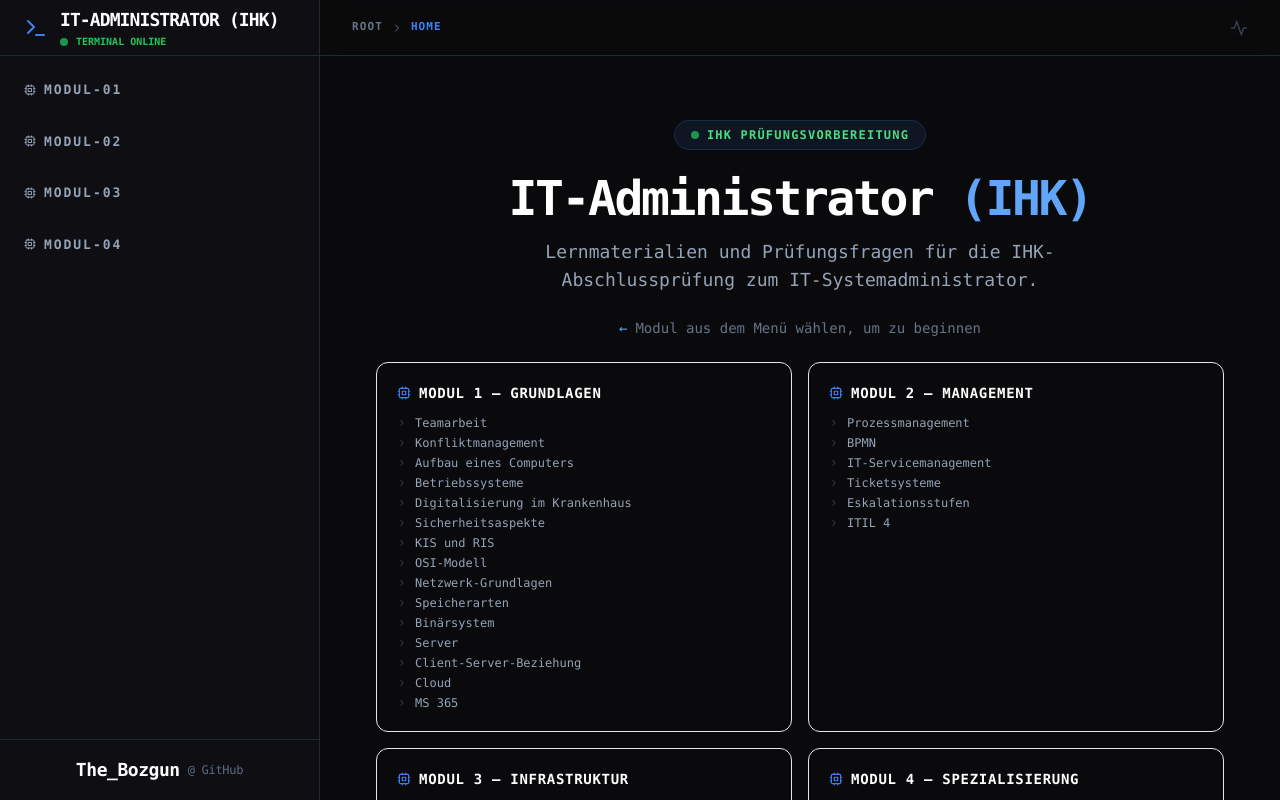
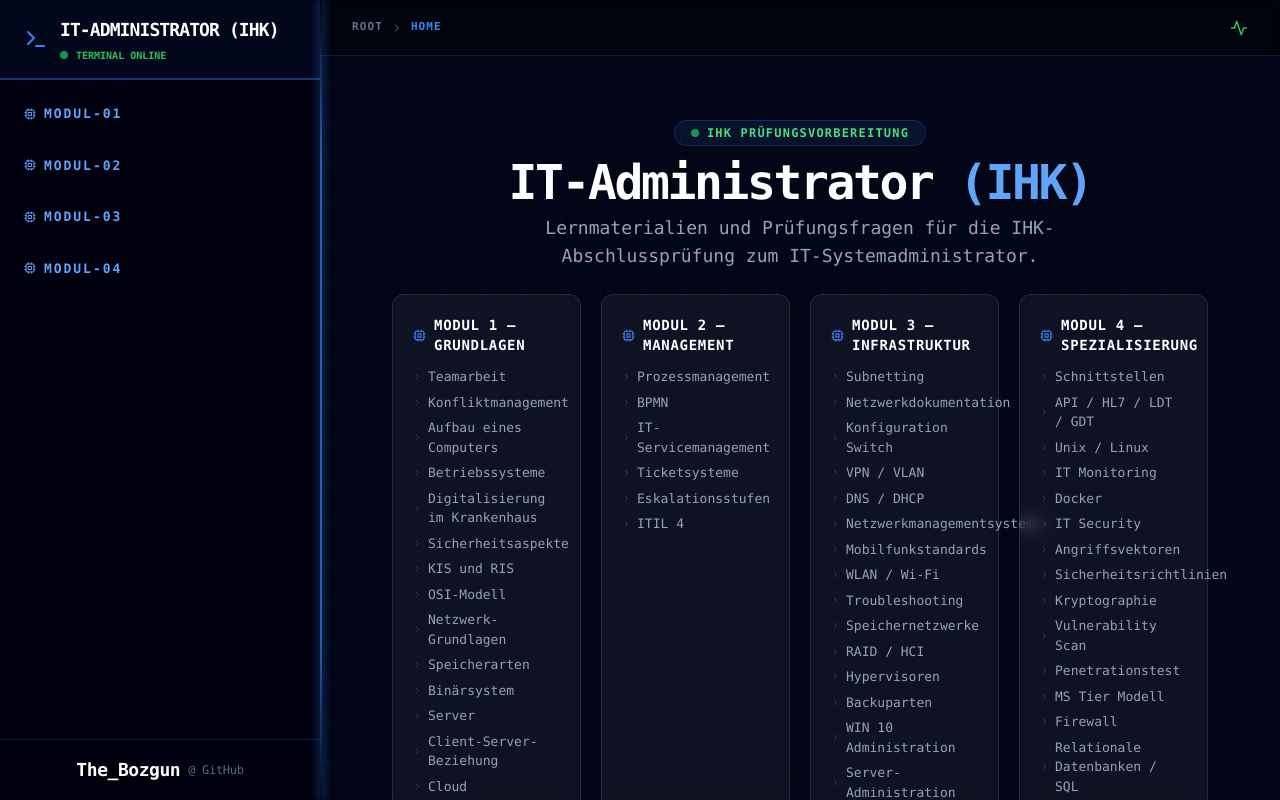
Before and after one commit to BozgunBer-2506/IHK_IT_Administrator, a React (Vite) app: page / in a window 1280 px wide. Built offline with nearby package versions, Linux system fonts and the light colour scheme.

Commit message:
feat: homepage 4-col grid, sidebar glow border, header spacing

```diff
--- a/src/App.jsx
+++ b/src/App.jsx
@@ -5,55 +5,38 @@ import { getGuides } from './data';
 import { Terminal, Cpu, ChevronRight, Hash, Activity, Menu, ArrowUp } from 'lucide-react';
 
 const MODULE_INFO = {
-  'Modul-01': {
-    title: 'Modul 1 – Grundlagen',
-    topics: ['Teamarbeit', 'Konfliktmanagement', 'Aufbau eines Computers', 'Betriebssysteme', 'Digitalisierung im Krankenhaus', 'Sicherheitsaspekte', 'KIS und RIS', 'OSI-Modell', 'Netzwerk-Grundlagen', 'Speicherarten', 'Binärsystem', 'Server', 'Client-Server-Beziehung', 'Cloud', 'MS 365'],
-  },
-  'Modul-02': {
-    title: 'Modul 2 – Management',
-    topics: ['Prozessmanagement', 'BPMN', 'IT-Servicemanagement', 'Ticketsysteme', 'Eskalationsstufen', 'ITIL 4'],
-  },
-  'Modul-03': {
-    title: 'Modul 3 – Infrastruktur',
-    topics: ['Subnetting', 'Netzwerkdokumentation', 'Konfiguration Switch', 'VPN / VLAN', 'DNS / DHCP', 'Netzwerkmanagementsysteme', 'Mobilfunkstandards', 'WLAN / Wi-Fi', 'Troubleshooting', 'Speichernetzwerke', 'RAID / HCI', 'Hypervisoren', 'Backuparten', 'WIN 10 Administration', 'Server-Administration', 'Active Directory', 'Domäne / GPO', 'CMD / Powershell', 'MS Azure'],
-  },
-  'Modul-04': {
-    title: 'Modul 4 – Spezialisierung',
-    topics: ['Schnittstellen', 'API / HL7 / LDT / GDT', 'Unix / Linux', 'IT Monitoring', 'Docker', 'IT Security', 'Angriffsvektoren', 'Sicherheitsrichtlinien', 'Kryptographie', 'Vulnerability Scan', 'Penetrationstest', 'MS Tier Modell', 'Firewall', 'Relationale Datenbanken / SQL', 'Lizenzmanagement'],
-  },
+  'Modul-01': { title: 'Modul 1 – Grundlagen', topics: ['Teamarbeit', 'Konfliktmanagement', 'Aufbau eines Computers', 'Betriebssysteme', 'Digitalisierung im Krankenhaus', 'Sicherheitsaspekte', 'KIS und RIS', 'OSI-Modell', 'Netzwerk-Grundlagen', 'Speicherarten', 'Binärsystem', 'Server', 'Client-Server-Beziehung', 'Cloud', 'MS 365'] },
+  'Modul-02': { title: 'Modul 2 – Management', topics: ['Prozessmanagement', 'BPMN', 'IT-Servicemanagement', 'Ticketsysteme', 'Eskalationsstufen', 'ITIL 4'] },
+  'Modul-03': { title: 'Modul 3 – Infrastruktur', topics: ['Subnetting', 'Netzwerkdokumentation', 'Konfiguration Switch', 'VPN / VLAN', 'DNS / DHCP', 'Netzwerkmanagementsysteme', 'Mobilfunkstandards', 'WLAN / Wi-Fi', 'Troubleshooting', 'Speichernetzwerke', 'RAID / HCI', 'Hypervisoren', 'Backuparten', 'WIN 10 Administration', 'Server-Administration', 'Active Directory', 'Domäne / GPO', 'CMD / Powershell', 'MS Azure'] },
+  'Modul-04': { title: 'Modul 4 – Spezialisierung', topics: ['Schnittstellen', 'API / HL7 / LDT / GDT', 'Unix / Linux', 'IT Monitoring', 'Docker', 'IT Security', 'Angriffsvektoren', 'Sicherheitsrichtlinien', 'Kryptographie', 'Vulnerability Scan', 'Penetrationstest', 'MS Tier Modell', 'Firewall', 'Relationale Datenbanken / SQL', 'Lizenzmanagement'] },
 };
 
 function HomePage() {
   return (
-    <div className="max-w-4xl mx-auto px-4 py-6">
+    <div className="px-8 py-6 relative z-10">
       <div className="mb-6 text-center">
-        <div className="inline-flex items-center gap-2 bg-blue-500/10 border border-blue-500/20 rounded-full px-4 py-1.5 mb-6">
+        <div className="inline-flex items-center gap-2 bg-blue-500/10 border border-blue-500/20 rounded-full px-4 py-1 mb-3">
           <span className="w-2 h-2 bg-green-500 rounded-full animate-pulse"></span>
           <span className="text-xs text-green-400 font-bold uppercase tracking-widest">IHK Prüfungsvorbereitung</span>
         </div>
-        <h1 className="text-4xl md:text-5xl font-black text-white tracking-tighter mb-4">
+        <h1 className="text-4xl md:text-5xl font-black text-white tracking-tighter mb-2">
           IT-Administrator <span className="text-blue-400">(IHK)</span>
         </h1>
-        <p className="text-slate-400 text-base md:text-lg max-w-xl mx-auto leading-relaxed">
+        <p className="text-slate-400 text-base md:text-lg max-w-xl mx-auto leading-relaxed mb-4">
           Lernmaterialien und Prüfungsfragen für die IHK-Abschlussprüfung zum IT-Systemadministrator.
         </p>
-        <div className="mt-6 flex items-center justify-center gap-2 text-slate-500 text-sm">
-          <span className="text-blue-400">←</span>
-          <span>Modul aus dem Menü wählen, um zu beginnen</span>
-        </div>
       </div>
-
-      <div className="grid grid-cols-1 md:grid-cols-2 gap-4">
+      <div className="grid grid-cols-1 sm:grid-cols-2 lg:grid-cols-4 gap-5">
         {Object.entries(MODULE_INFO).map(([key, mod]) => (
-          <div key={key} className="bg-white/3 border border-white/8 rounded-xl p-5 hover:border-blue-500/30 transition-all">
+          <div key={key} className="bg-white/5 border border-white/10 rounded-xl p-5 backdrop-blur hover:border-blue-500/40 transition-all hover:shadow-lg">
             <div className="flex items-center gap-2 mb-3">
-              <Cpu size={14} className="text-blue-500 shrink-0" />
+              <Cpu size={13} className="text-blue-500 shrink-0" />
               <h2 className="text-white font-bold text-sm uppercase tracking-wider">{mod.title}</h2>
             </div>
-            <ul className="space-y-1">
+            <ul className="space-y-1.5">
               {mod.topics.map((topic) => (
-                <li key={topic} className="flex items-center gap-2 text-slate-400 text-xs">
-                  <ChevronRight size={10} className="text-slate-600 shrink-0" />
+                <li key={topic} className="flex items-center gap-1.5 text-slate-400 text-[13px]">
+                  <ChevronRight size={9} className="text-slate-600 shrink-0" />
                   {topic}
                 </li>
               ))}
@@ -61,15 +44,6 @@ function HomePage() {
           </div>
         ))}
       </div>
-
-      <footer className="mt-12 pt-8 border-t border-slate-800 text-[11px] text-slate-500 pb-4 leading-relaxed space-y-2 text-center">
-        <p className="italic">
-          * In der echten IHK-Prüfung werden <span className="text-slate-400 font-bold">40 Fragen</span> in <span className="text-slate-400 font-bold">20 Minuten</span> gestellt.
-        </p>
-        <p className="italic">
-          Die Prüfungsfragen und -antworten stammen von <span className="text-blue-400/80">Hypercampus</span>; alle Urheberrechte liegen bei Hypercampus. Dieses Wiki dient rein privaten Lernzwecken.
-        </p>
-      </footer>
     </div>
   );
 }
@@ -81,10 +55,7 @@ export default function App() {
   const [showScrollTop, setShowScrollTop] = useState(false);
   const scrollRef = useRef(null);
 
-  useEffect(() => {
-    const data = getGuides();
-    setGuides(data);
-  }, []);
+  useEffect(() => setGuides(getGuides()), []);
 
   useEffect(() => {
     const el = scrollRef.current;
@@ -95,7 +66,6 @@ export default function App() {
   }, []);
 
   const scrollToTop = () => scrollRef.current?.scrollTo({ top: 0, behavior: 'smooth' });
-
   const handleSelect = (guide) => {
     setSelected(guide);
     setSidebarOpen(false);
@@ -103,112 +73,79 @@ export default function App() {
   };
 
   return (
-    <div className="flex h-screen bg-brand-dark overflow-hidden font-mono">
+    <div className="flex h-screen bg-[#020617] font-mono overflow-hidden text-white">
+      <div className="absolute inset-0 opacity-[0.04] pointer-events-none"
+        style={{ backgroundImage: `linear-gradient(to right, #3b82f6 1px, transparent 1px), linear-gradient(to bottom, #3b82f6 1px, transparent 1px)`, backgroundSize: '40px 40px' }}
+      />
 
-      {/* MOBILE OVERLAY */}
-      {sidebarOpen && (
-        <div
-          className="fixed inset-0 bg-black/60 z-20 md:hidden"
-          onClick={() => setSidebarOpen(false)}
-        />
-      )}
+      <div className="fixed left-[320px] top-0 h-full w-[2px] hidden md:block z-20"
+        style={{ background: 'linear-gradient(to bottom, transparent, rgba(59,130,246,0.7) 20%, rgba(59,130,246,0.7) 80%, transparent)', boxShadow: '0 0 10px 2px rgba(59,130,246,0.35)' }}
+      />
 
-      {/* SIDEBAR */}
-      <aside className={`
-        fixed md:relative z-30 md:z-auto
-        w-72 md:w-80 h-full
-        bg-[#0f0f13] border-r border-brand-border flex flex-col
-        transition-transform duration-300
-        ${sidebarOpen ? 'translate-x-0' : '-translate-x-full md:translate-x-0'}
-      `}>
-        <div className="h-14 px-6 border-b border-brand-border flex items-center gap-3 cursor-pointer shrink-0" onClick={() => { setSelected(null); setSidebarOpen(false); }}>
+      <aside className={`fixed md:relative z-30 md:z-auto w-72 md:w-80 h-full bg-[#00000f] flex flex-col transition-transform duration-300 ${sidebarOpen ? 'translate-x-0' : '-translate-x-full md:translate-x-0'}`}>
+        <div className="h-20 px-6 border-b-2 border-blue-500/40 flex items-center gap-3 cursor-pointer shrink-0 hover:bg-blue-500/5 transition-all"
+          onClick={() => { setSelected(null); setSidebarOpen(false); }}>
           <Terminal className="text-blue-500 shrink-0" size={24} />
           <div className="min-w-0">
             <h1 className="text-white font-bold tracking-tighter text-lg uppercase truncate">IT-Administrator (IHK)</h1>
-            <div className="flex items-center gap-2">
+            <div className="flex items-center gap-2 mt-1">
               <span className="w-2 h-2 bg-green-500 rounded-full animate-pulse shrink-0"></span>
               <span className="text-[10px] text-green-500 uppercase font-bold">Terminal Online</span>
             </div>
           </div>
         </div>
-
         <nav className="flex-1 overflow-y-auto p-4 custom-scrollbar space-y-4">
-          {["Modul-01", "Modul-02", "Modul-03", "Modul-04"].map((modName) => (
+          {["Modul-01","Modul-02","Modul-03","Modul-04"].map(modName => (
             <div key={modName} className="space-y-1">
-              <div className="flex items-center gap-2 px-2 py-2 text-slate-400 text-[13px] uppercase tracking-[0.15em] font-black">
+              <div className="flex items-center gap-2 px-2 py-2 text-blue-400 text-[13px] uppercase tracking-[0.15em] font-black">
                 <Cpu size={12} /> {modName}
               </div>
-              {guides.filter(g => g.folder.includes(modName)).map(guide => (
-                <button
-                  key={guide.id}
-                  onClick={() => handleSelect(guide)}
-                  className={`w-full group flex items-center gap-3 p-2.5 rounded-md transition-all border ${
-                    selected?.id === guide.id
-                    ? 'bg-blue-600/10 border-blue-500/50 text-blue-400'
-                    : 'border-transparent hover:bg-white/5 text-slate-400 hover:text-white'
-                  }`}
-                >
-                  <Hash size={14} className={selected?.id === guide.id ? "text-blue-500" : "text-slate-600"} />
-                  <span className="text-[13px] truncate">{guide.title.replace(/^\d+\./, '')}</span>
+              {guides.filter(g => g.folder.includes(modName)).map(g => (
+                <button key={g.id} onClick={() => handleSelect(g)}
+                  className={`w-full group flex items-center gap-3 p-2.5 rounded-md transition-all border-l-2 ${
+                    selected?.id === g.id
+                      ? 'border-l-blue-400 bg-blue-600/10 text-blue-400'
+                      : 'border-l-transparent hover:border-l-blue-500/50 hover:bg-blue-500/10 text-slate-300 hover:text-white'
+                  }`}>
+                  <Hash size={14} className={selected?.id === g.id ? "text-blue-500" : "text-slate-600"} />
+                  <span className="text-[13px] truncate">{g.title.replace(/^\d+\./,'')}</span>
                 </button>
               ))}
             </div>
           ))}
         </nav>
-
-        <div className="p-4 border-t border-brand-border flex justify-center">
-          <a
-            href="https://github.com/BozgunBer-2506"
-            target="_blank"
-            rel="noopener noreferrer"
-            className="flex items-center gap-2 group transition-all duration-300"
-          >
-            <span className="text-white font-bold tracking-tight text-lg group-hover:text-teal-400 transition-colors">
-              The_Bozgun
-            </span>
-            <span className="font-mono text-slate-500 text-xs tracking-tight opacity-90">
-              @ GitHub
-            </span>
+        <div className="p-4 border-t border-blue-500/20 flex justify-center">
+          <a href="https://github.com/BozgunBer-2506" target="_blank" rel="noopener noreferrer"
+            className="flex items-center gap-2 group transition-all duration-300">
+            <span className="text-white font-bold tracking-tight text-lg group-hover:text-teal-400 transition-colors">The_Bozgun</span>
+            <span className="font-mono text-slate-500 text-xs tracking-tight opacity-90">@ GitHub</span>
           </a>
         </div>
       </aside>
 
-      {/* MAIN CONTENT */}
-      <main className="flex-1 flex flex-col bg-brand-dark min-w-0">
-        <header className="h-14 border-b border-brand-border bg-brand-dark/80 backdrop-blur-md flex items-center justify-between px-4 md:px-8 shrink-0">
+      <main className="flex-1 flex flex-col min-w-0 relative">
+        <header className="h-14 border-b border-blue-500/20 bg-black/40 backdrop-blur-md flex items-center justify-between px-4 md:px-8 shrink-0">
           <div className="flex items-center gap-2 min-w-0">
-            <button
-              className="md:hidden text-slate-400 hover:text-white mr-2"
-              onClick={() => setSidebarOpen(true)}
-            >
-              <Menu size={20} />
+            <button className="md:hidden text-slate-400 hover:text-white mr-2" onClick={() => setSidebarOpen(true)}>
+              <Menu size={20}/>
             </button>
             <div className="flex items-center gap-2 text-[11px] font-bold uppercase tracking-widest text-slate-500 min-w-0">
               <span className="shrink-0">root</span>
               <ChevronRight size={12} className="shrink-0" />
-              {selected ? (
-                <>
-                  <span className="text-blue-500 truncate">{selected.folder}</span>
-                  <ChevronRight size={12} className="shrink-0 hidden sm:block" />
-                  <span className="text-slate-300 truncate hidden sm:block">{selected.title}</span>
-                </>
-              ) : (
-                <span className="text-blue-500">Home</span>
-              )}
+              {selected ? <>
+                <span className="text-blue-500 truncate">{selected.folder}</span>
+                <ChevronRight size={12} className="shrink-0 hidden sm:block"/>
+                <span className="text-slate-300 truncate hidden sm:block">{selected.title}</span>
+              </> : <span className="text-blue-500">Home</span>}
             </div>
           </div>
-          <Activity size={18} className="text-slate-700 shrink-0" />
+          <Activity size={18} className="text-green-500"/>
         </header>
 
         <div ref={scrollRef} className="flex-1 overflow-y-auto p-4 md:p-10">
           {selected ? (
             <div className="max-w-4xl mx-auto">
-              <article className="prose prose-invert prose-blue max-w-none
-                prose-h1:text-white prose-h1:text-4xl prose-h1:font-black prose-h1:tracking-tighter prose-h1:border-b prose-h1:border-white/10 prose-h1:pb-6
-                prose-p:text-slate-400 prose-p:leading-relaxed
-                prose-strong:text-blue-400 prose-strong:font-bold
-                prose-code:bg-blue-500/10 prose-code:text-blue-400 prose-code:px-1.5 prose-code:py-0.5 prose-code:rounded prose-code:before:content-none prose-code:after:content-none
-                prose-pre:bg-black/40 prose-pre:border prose-pre:border-white/5 prose-pre:backdrop-blur-sm shadow-2xl">
+              <article className="prose prose-invert prose-blue max-w-none prose-strong:text-blue-400 prose-code:text-blue-400">
                 <ReactMarkdown remarkPlugins={[remarkGfm]}>
                   {selected.content}
                 </ReactMarkdown>
@@ -222,19 +159,13 @@ export default function App() {
                 </p>
               </footer>
             </div>
-          ) : (
-            <HomePage />
-          )}
+          ) : <HomePage />}
         </div>
       </main>
 
-      {/* SCROLL TO TOP */}
       {showScrollTop && (
-        <button
-          onClick={scrollToTop}
-          className="fixed bottom-6 right-6 z-40 p-3 rounded-full bg-blue-600/20 border border-blue-500/40 text-blue-400 hover:bg-blue-600/40 transition-all shadow-lg"
-        >
-          <ArrowUp size={18} />
+        <button onClick={scrollToTop} className="fixed bottom-6 right-6 z-40 p-3 rounded-full bg-blue-600/20 border border-blue-500/40 text-blue-400 hover:bg-blue-600/40 transition-all shadow-lg">
+          <ArrowUp size={18}/>
         </button>
       )}
     </div>
```
Also changed, not shown: .claude/settings.local.json (added), 1 other file (tests, documents, lock files or other folders).
